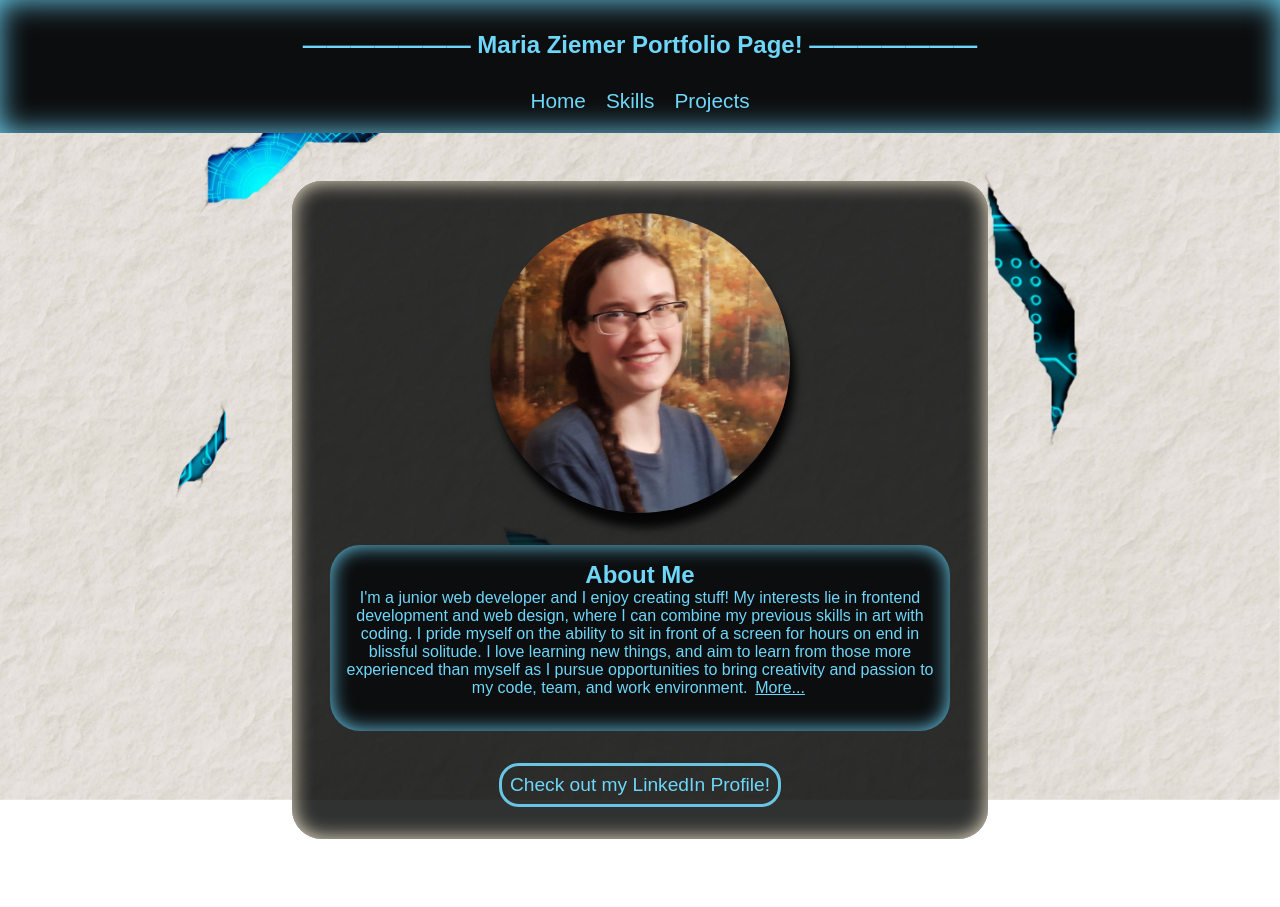
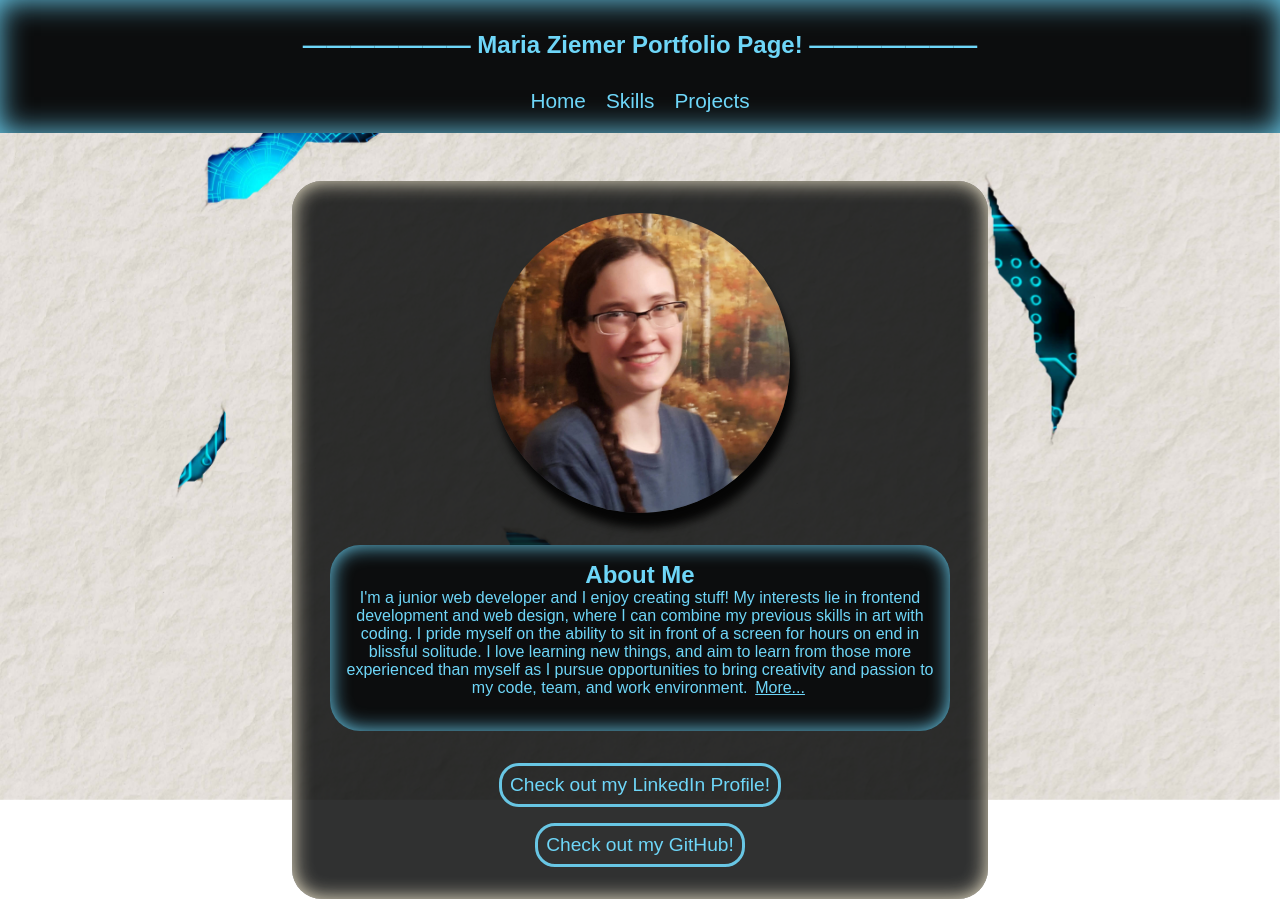
Before and after one commit to Kyrune/Portfolio-Project, an Angular app: page /home in a window 1280 px wide. Before the commit the page ends 847 px from the top, so only its background shows below. Built offline with nearby package versions, Linux system fonts and the light colour scheme.

Commit message:
Add link to GitHub profile

```diff
--- a/src/app/home/home.component.html
+++ b/src/app/home/home.component.html
@@ -22,5 +22,8 @@
     >
       Check out my LinkedIn Profile!
     </a>
+    <a class="linked" target="_blank" href="https://github.com/Kyrune">
+      Check out my GitHub!
+    </a>
   </div>
 </div>
```
